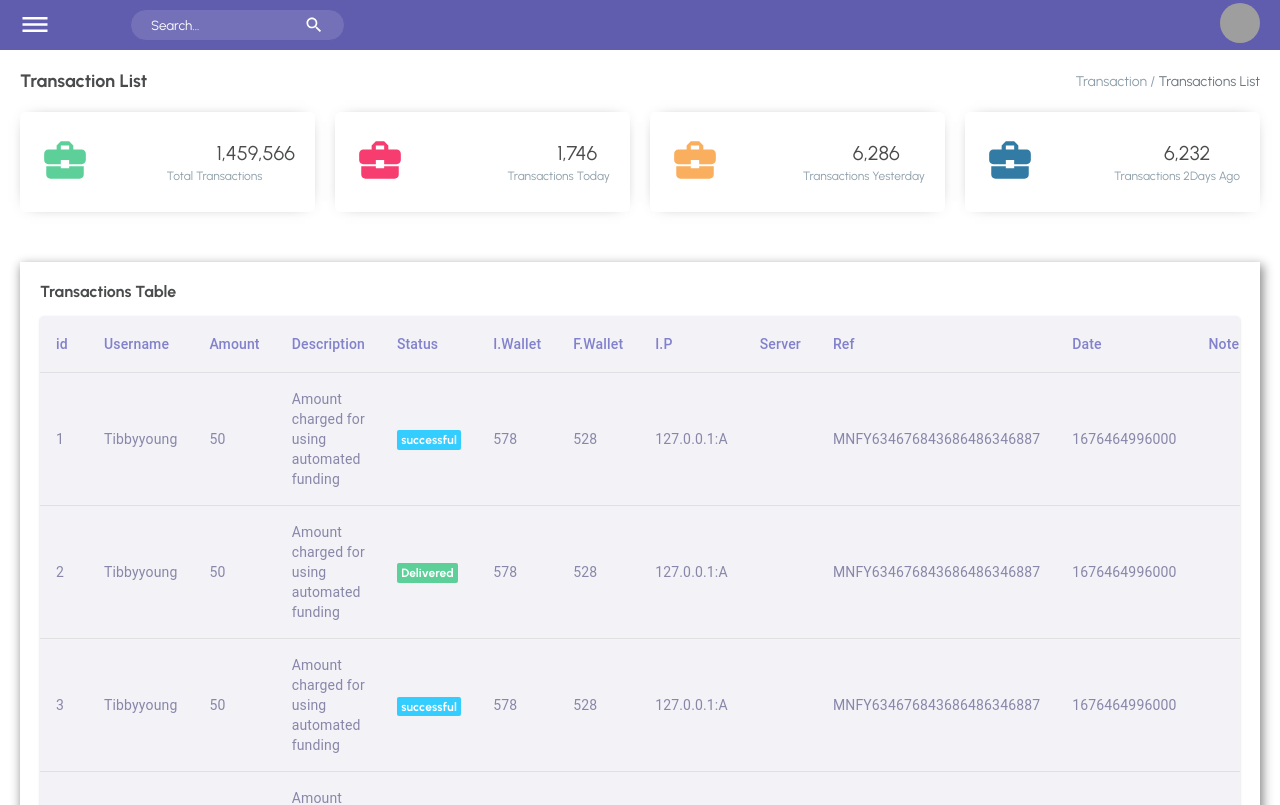
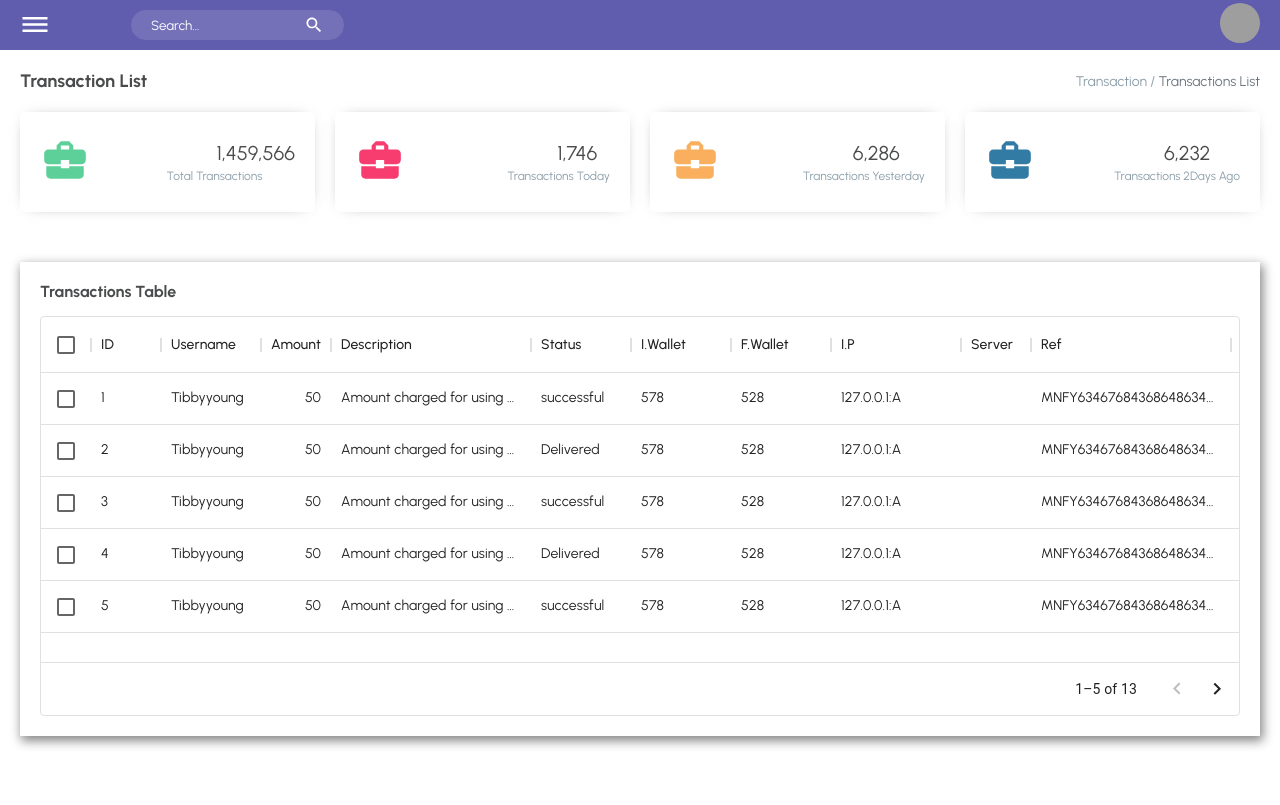
Before and after one commit to stivex001/MCD-Dashbord, a React (Create React App) app: page /history in a window 1280 px wide. Shown: the top 805 px of the page. Built offline with nearby package versions, Linux system fonts and the light colour scheme; grey boxes are pictures that could not be loaded.

Commit message:
implementing pagination on the tables

```diff
--- a/src/components/table/Tables.jsx
+++ b/src/components/table/Tables.jsx
@@ -7,6 +7,8 @@ import TableHead from '@mui/material/TableHead';
 import TableRow from '@mui/material/TableRow';
 import Paper from '@mui/material/Paper';
 import { rows } from "./tableData";
+import { DataGrid } from "@mui/x-data-grid";
+import { Bookmark } from "@mui/icons-material";
 
 const Container = styled.div``
 const Span = styled.span`
@@ -18,8 +20,111 @@ font-weight: bold;
 `;
 
 const Tables = () => {
+
+const columns = [
+  { field: 'id', headerName: 'ID', width: 70 },
+  { field: 'username', headerName: 'Username', width: 100 },
+  { field: 'amount', headerName: 'Amount', type: 'number', width: 70 },
+  {
+    field: 'desc',
+    headerName: 'Description',
+    width: 200,
+  },
+  {
+    field: 'status',
+    headerName: 'Status',
+    width: 100,
+  },
+  {
+    field: 'iwallet',
+    headerName: 'I.Wallet',
+    width: 100,
+  },
+  {
+    field: 'fwallet',
+    headerName: 'F.Wallet',
+    width: 100,
+  },
+  {
+    field: 'ip',
+    headerName: 'I.P',
+    width: 130,
+  },
+  {
+    field: 'server',
+    headerName: 'Server',
+    width: 70,
+  },
+  {
+    field: 'ref',
+    headerName: 'Ref',
+    width: 200,
+  },
+  {
+    field: 'date',
+    headerName: 'Date',
+    width: 130,
+  },
+  {
+    field: 'note',
+    headerName: 'Note',
+    width: 100,
+  },
+  {
+    field: 'action',
+    headerName: 'Action',
+    width: 130,
+    renderCell: () => {
+      return(
+        <>
+        <Bookmark />
+        </>
+      )
+    }
+  },
+  // {
+  //   field: 'status',
+  //   headerName: 'Status',
+  //   description: 'This column has a value getter and is not sortable.',
+  //   sortable: false,
+  //   width: 160,
+  //   valueGetter: (params) =>
+  //     `${params.row.firstName || ''} ${params.row.lastName || ''}`,
+  // },
+];
+
+// const rows = [
+//   { id: 1, lastName: 'Snow', firstName: 'Jon', age: 35 },
+//   { id: 2, lastName: 'Lannister', firstName: 'Cersei', age: 42 },
+//   { id: 3, lastName: 'Lannister', firstName: 'Jaime', age: 45 },
+//   { id: 4, lastName: 'Stark', firstName: 'Arya', age: 16 },
+//   { id: 5, lastName: 'Targaryen', firstName: 'Daenerys', age: null },
+//   { id: 6, lastName: 'Melisandre', firstName: null, age: 150 },
+//   { id: 7, lastName: 'Clifford', firstName: 'Ferrara', age: 44 },
+//   { id: 8, lastName: 'Frances', firstName: 'Rossini', age: 36 },
+//   { id: 9, lastName: 'Roxie', firstName: 'Harvey', age: 65 },
+// ];
+
   return (
     <Container>
+           <div style={{ height: 400, width: '100%' }}>
+      <DataGrid
+        rows={rows}
+        columns={columns}
+        pageSize={5}
+        rowsPerPageOptions={[5]}
+        checkboxSelection
+      />
+    </div>
+
+    </Container>
+  )
+}
+
+export default Tables
+
+
+{/* <Container>
         <TableContainer component={Paper}>
       <Table sx={{ minWidth: 650 }} aria-label="simple table">
         <TableHead>
@@ -68,8 +173,4 @@ const Tables = () => {
       </Table>
     </TableContainer>
 
-    </Container>
-  )
-}
-
-export default Tables
+    </Container> */}
```
